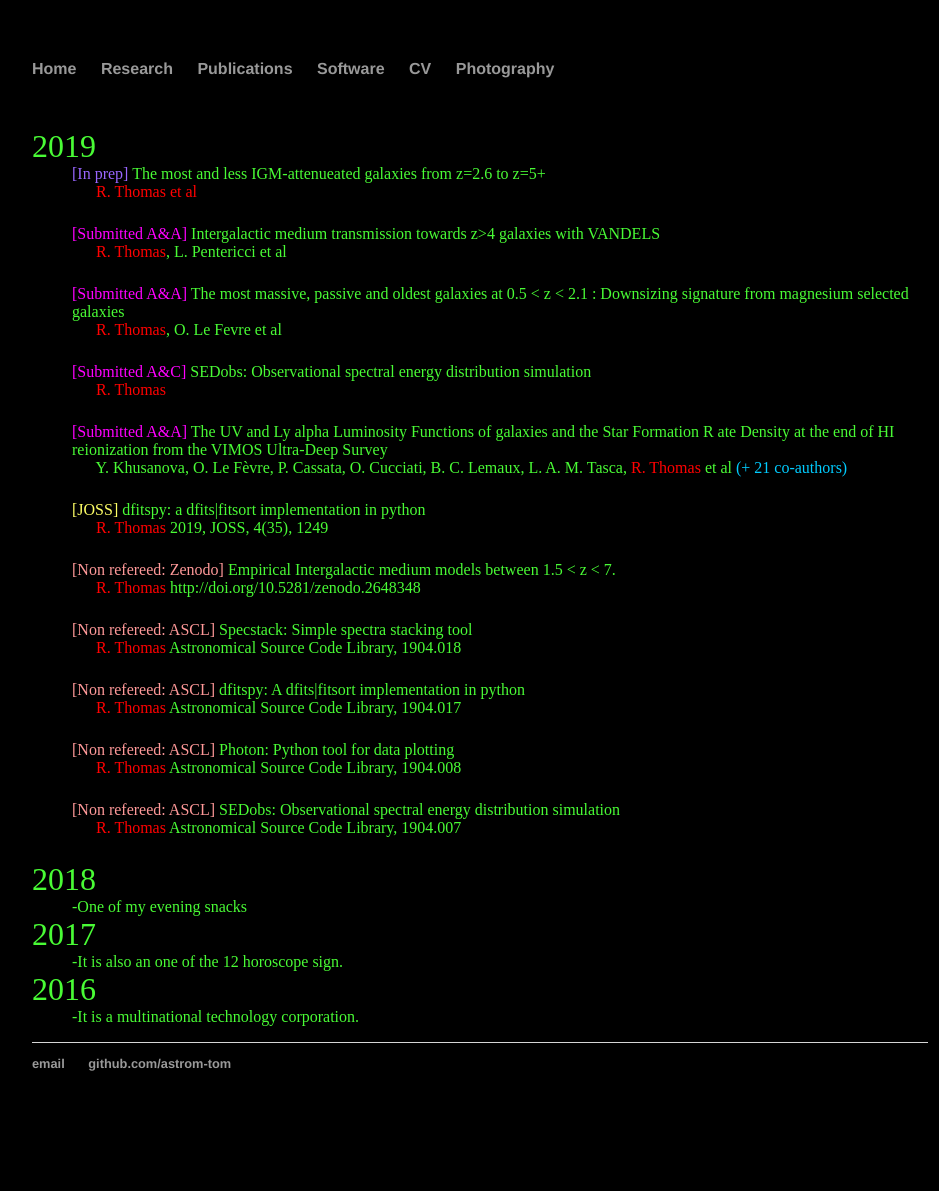
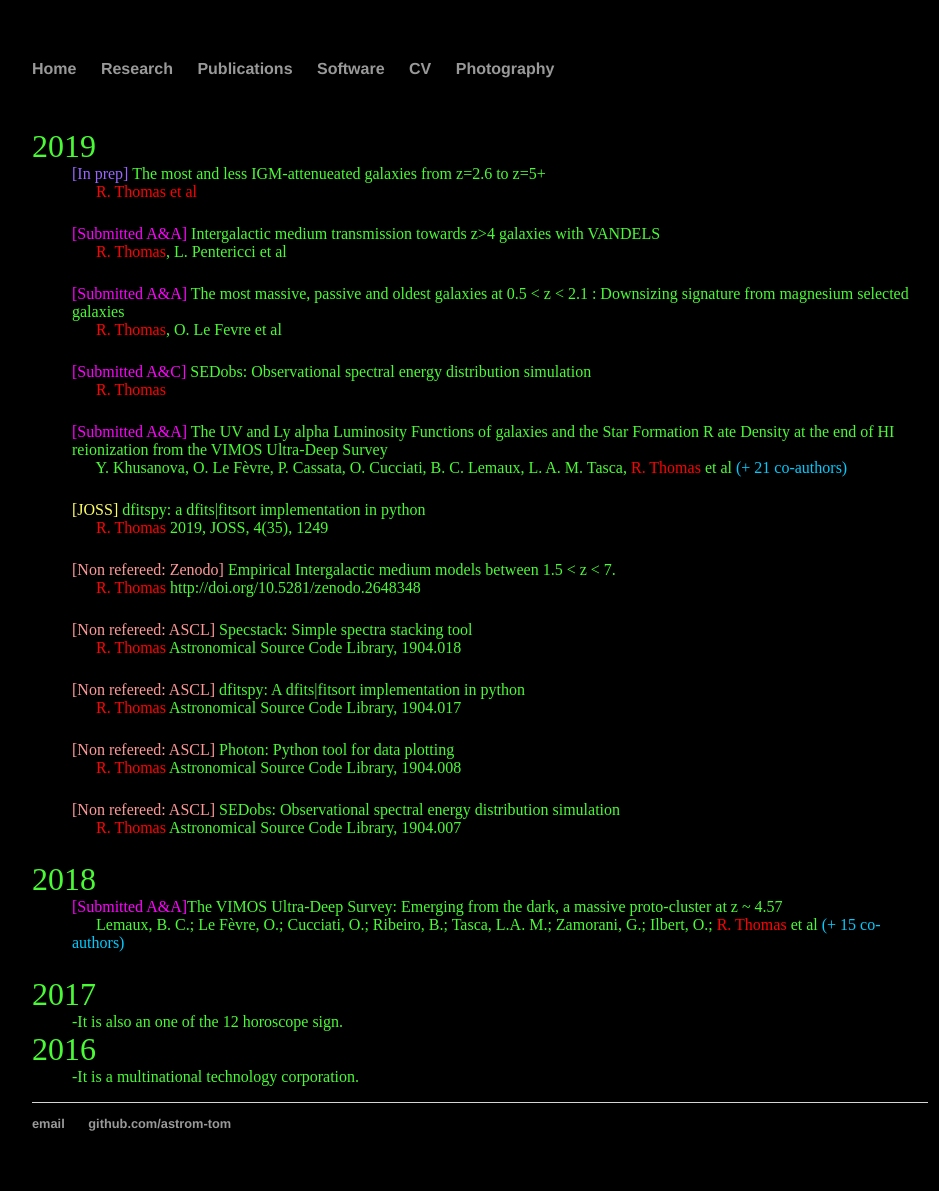
Before and after one commit to astrom-tom/astrom-tom.github.io, a Jekyll site: the page built from Papers/index.html, in a window 1280 px wide. Shown: the whole page, without its empty margins (160-1099 px from the left). Built offline with Jekyll 4.4.1, drawn with Linux system fonts in a browser that asks for light colours; before the commit the page ends 1131 px from its top, so only the background shows below that.

Commit message:
Update index.html

```diff
--- a/Papers/index.html
+++ b/Papers/index.html
@@ -10,12 +10,9 @@ div.a {  text-indent: 150px;}
 </head>
 
 <dl style="color:rgb(73, 251, 53);" >
-  <dt style="color:rgb(73, 251, 53);">
-  <font size="6">2019
-    </font>
-   </dt>
+  <dt style="color:rgb(73, 251, 53);">   <font size="6">2019 </font> </dt>
 
-   <dd> <span class='prep'>[In prep]</span> The most and less IGM-attenueated galaxies from z=2.6 to z=5+ <br>
+  <dd> <span class='prep'>[In prep]</span> The most and less IGM-attenueated galaxies from z=2.6 to z=5+ <br>
      &nbsp;&nbsp;&nbsp;&nbsp;&nbsp; <span class='me'>R. Thomas et al</span> </p> </dd>
 
   <dd> <span class='subm'>[Submitted A&A]</span> Intergalactic medium transmission towards z>4 galaxies with VANDELS<br>
@@ -58,10 +55,12 @@ div.a {  text-indent: 150px;}
      &nbsp;&nbsp;&nbsp;&nbsp;&nbsp; <span class='me'>R. Thomas</span> Astronomical Source Code Library, 1904.007 </p>
      </dd>
 
-  <dt style="color:rgb(73, 251, 53);">
-  <font size="6">2018
-    </font>
-   </dt>   <dd>-One of my evening snacks</dd>
+  <dt style="color:rgb(73, 251, 53);">   <font size="6">2018 </font> </dt>
+
+<dd> <span class='subm'>[Submitted A&A]</span>The VIMOS Ultra-Deep Survey: Emerging from the dark, a massive proto-cluster at z ~ 4.57<br>
+     &nbsp;&nbsp;&nbsp;&nbsp;&nbsp; Lemaux, B. C.; Le Fèvre, O.; Cucciati, O.; Ribeiro, B.; Tasca, L.A. M.; Zamorani, G.; Ilbert, O.;
+     <span class='me'>R. Thomas</span> et al <span class='cauthors'>(+ 15 co-authors)</span></p>
+     </dd>
 
   <dt style="color:rgb(73, 251, 53);">
   <font size="6">2017
```
